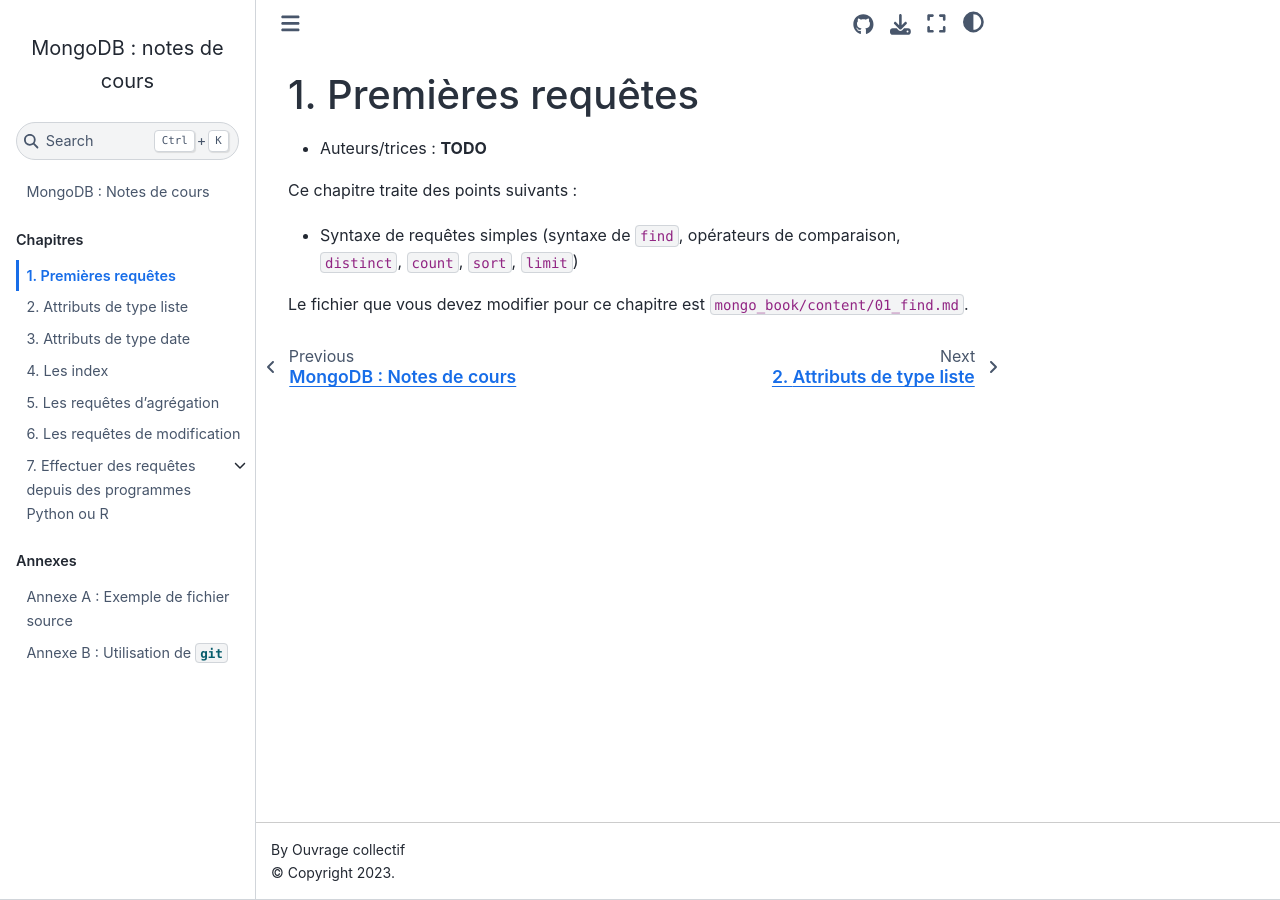
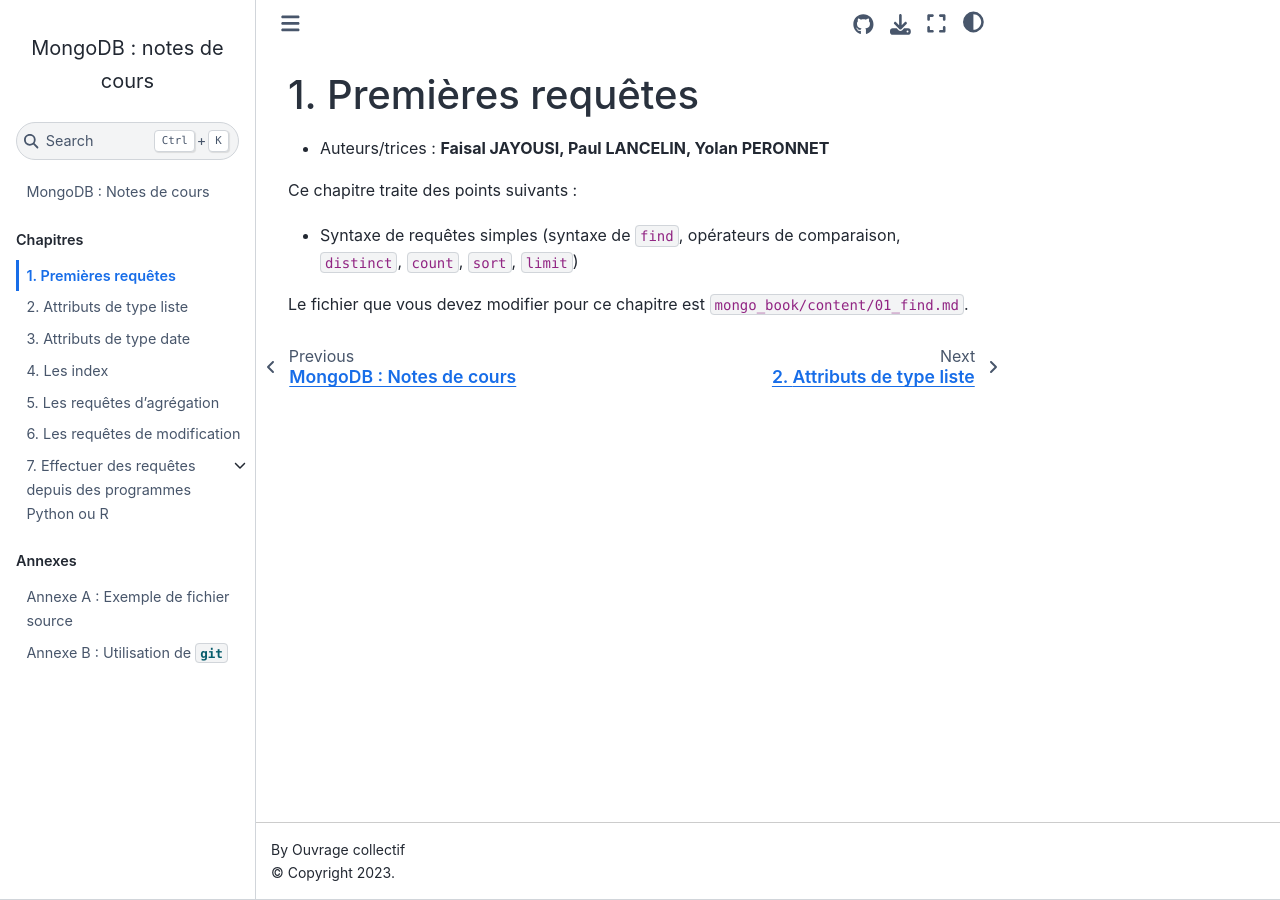
Before and after one commit to rtavenar/mongo_book, a Jupyter Book: the page built from content/01_find.md, in a window 1280 px wide. Built offline with Jupyter Book 1.0.4 settings and Sphinx 7.4.7 and the Sphinx Book theme 1.1.4, drawn with Linux system fonts in a browser that asks for light colours.

Commit message:
Update_ajout_noms.md

```diff
--- a/content/01_find.md
+++ b/content/01_find.md
@@ -15,7 +15,7 @@
 
 # Premières requêtes
 
-* Auteurs/trices : **TODO**
+* Auteurs/trices : **Faisal JAYOUSI, Paul LANCELIN, Yolan PERONNET**
 
 Ce chapitre traite des points suivants :
 * Syntaxe de requêtes simples (syntaxe de `find`, opérateurs de comparaison, `distinct`, `count`, `sort`, `limit`)
```
